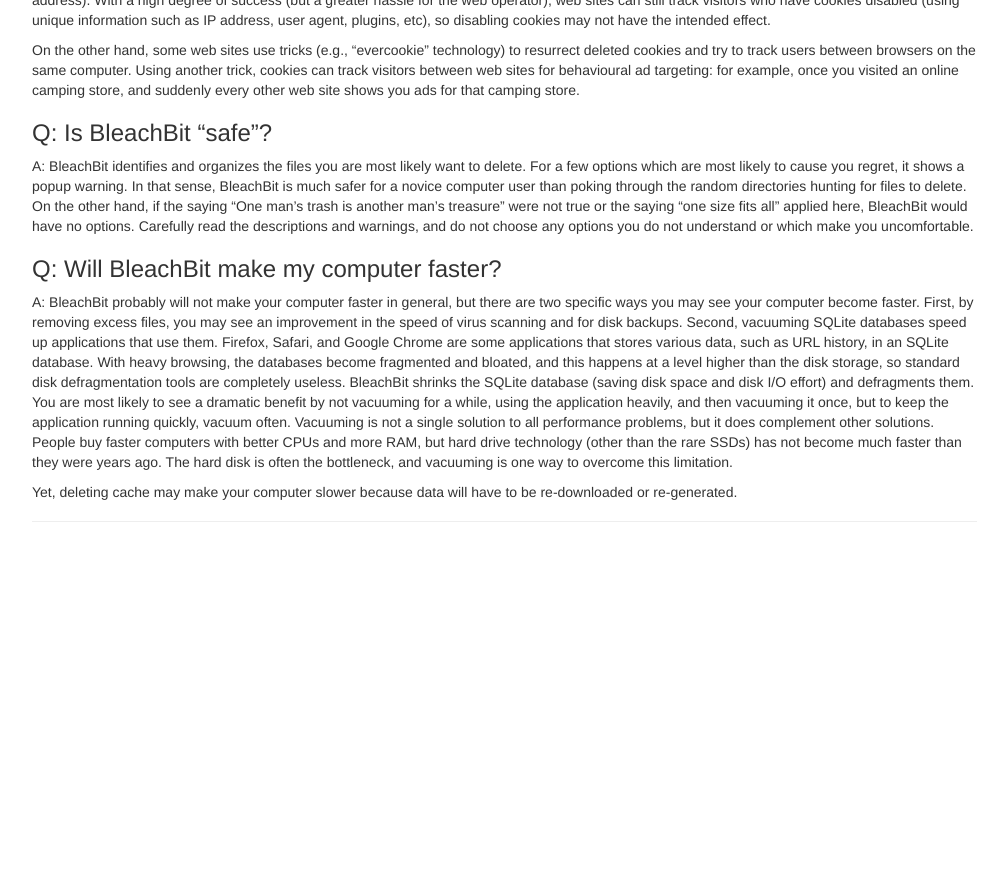
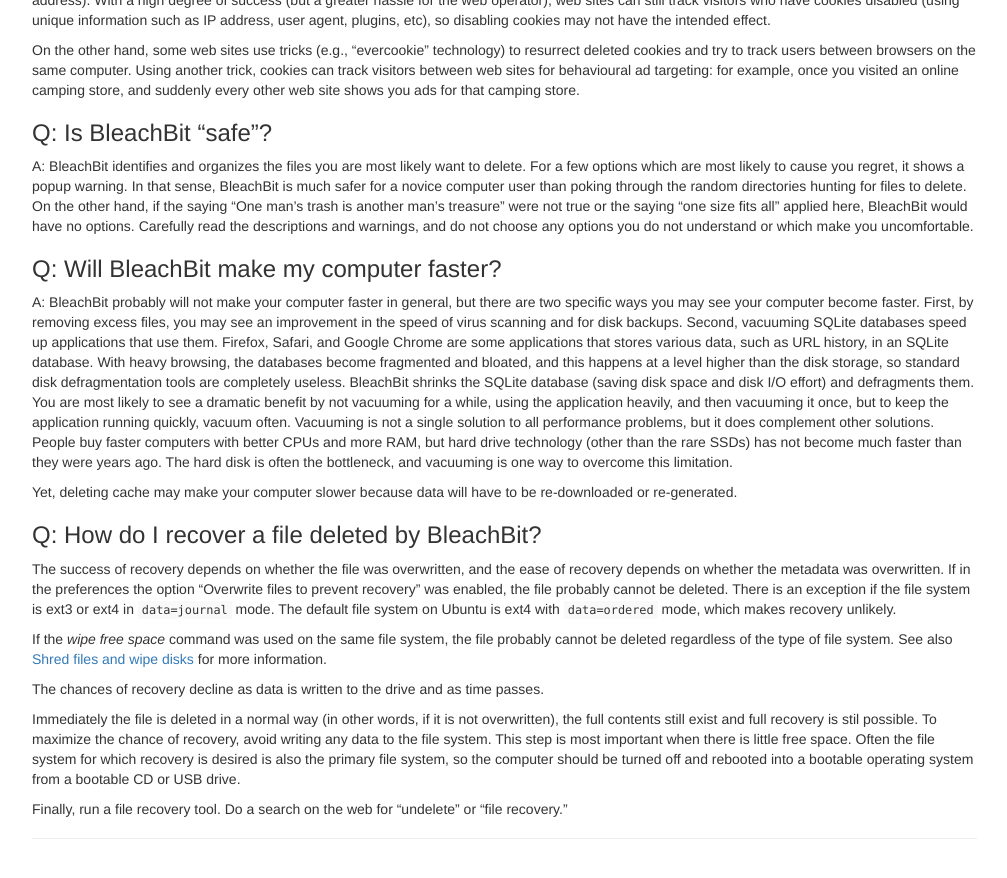
Before and after one commit to bleachbit/docs, a Jekyll site: the page built from _posts/2015-09-25-frequently-asked-questions.md, in a window 1280 px wide and 900 px high, scrolled down 1532 px. Shown: the top 878 px of the window, without its empty margins (233-1240 px from the left). Built offline with Jekyll 4.4.1, drawn with Linux system fonts in a browser that asks for light colours; Markdown is read by kramdown in place of the engine named in the settings; before the commit the page ends 2115 px from its top, so only the background shows below that.

Commit message:
Add FAQ: file recovery
https://www.bleachbit.org/forum/recover

```diff
--- a/_posts/2015-09-25-frequently-asked-questions.md
+++ b/_posts/2015-09-25-frequently-asked-questions.md
@@ -66,3 +66,16 @@
 A: BleachBit probably will not make your computer faster in general, but there are two specific ways you may see your computer become faster. First, by removing excess files, you may see an improvement in the speed of virus scanning and for disk backups. Second, vacuuming SQLite databases speed up applications that use them. Firefox, Safari, and Google Chrome are some applications that stores various data, such as URL history, in an SQLite database. With heavy browsing, the databases become fragmented and bloated, and this happens at a level higher than the disk storage, so standard disk defragmentation tools are completely useless. BleachBit shrinks the SQLite database (saving disk space and disk I/O effort) and defragments them. You are most likely to see a dramatic benefit by not vacuuming for a while, using the application heavily, and then vacuuming it once, but to keep the application running quickly, vacuum often. Vacuuming is not a single solution to all performance problems, but it does complement other solutions. People buy faster computers with better CPUs and more RAM, but hard drive technology (other than the rare SSDs) has not become much faster than they were years ago. The hard disk is often the bottleneck, and vacuuming is one way to overcome this limitation.
 
 Yet, deleting cache may make your computer slower because data will have to be re-downloaded or re-generated.
+
+
+### Q: How do I recover a file deleted by BleachBit?
+
+The success of recovery depends on whether the file was overwritten, and the ease of recovery depends on whether the metadata was overwritten. If in the preferences the option "Overwrite files to prevent recovery" was enabled, the file probably cannot be deleted. There is an exception if the file system is ext3 or ext4 in `data=journal` mode. The default file system on Ubuntu is ext4 with `data=ordered` mode, which makes recovery unlikely.
+
+If the *wipe free space* command was used on the same file system, the file probably cannot be deleted regardless of the type of file system. See also [Shred files and wipe disks](/doc/shred-files-and-wipe-disks.html) for more information.
+
+The chances of recovery decline as data is written to the drive and as time passes.
+
+Immediately the file is deleted in a normal way (in other words, if it is not overwritten), the full contents still exist and full recovery is stil possible. To maximize the chance of recovery, avoid writing any data to the file system. This step is most important when there is little free space. Often the file system for which recovery is desired is also the primary file system, so the computer should be turned off and rebooted into a bootable operating system from a bootable CD or USB drive.
+
+Finally, run a file recovery tool. Do a search on the web for "undelete" or "file recovery."
```
